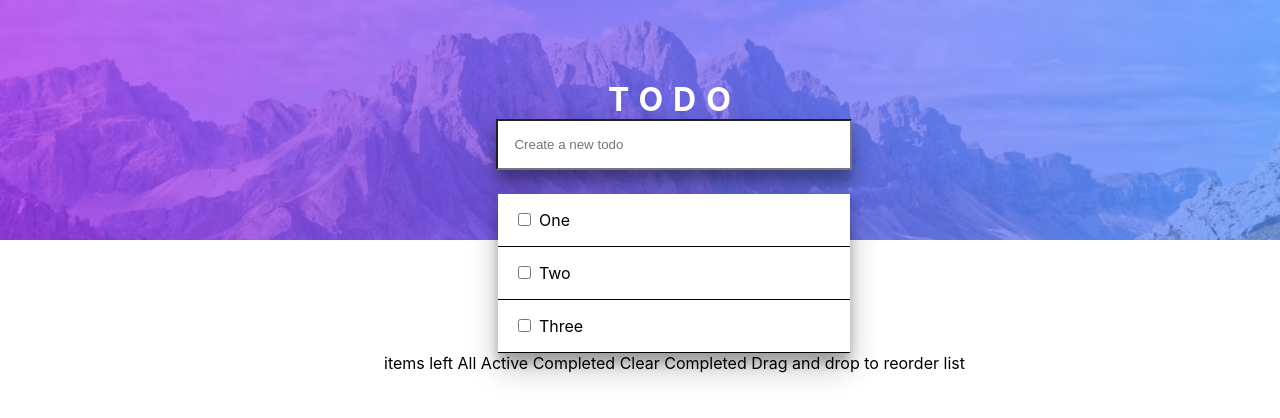
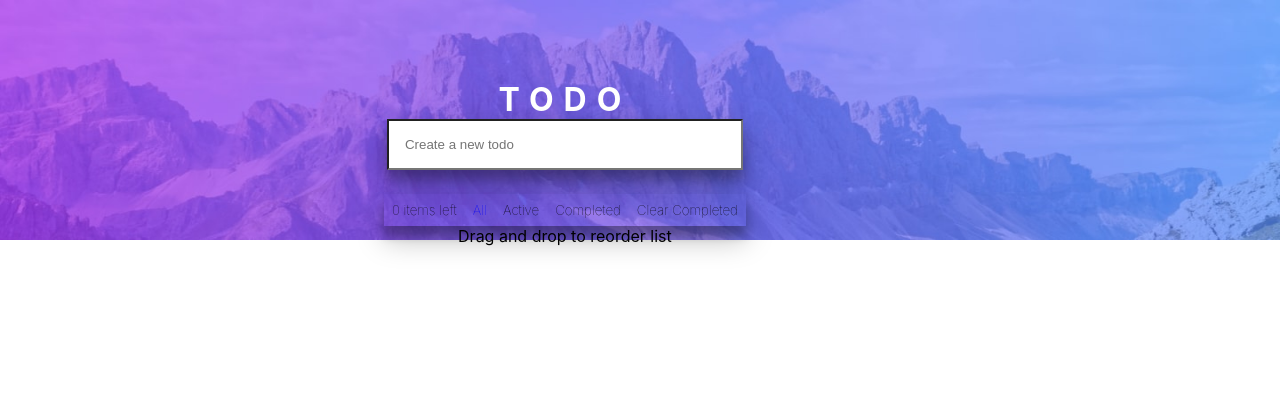
Before and after one commit to amansethi00/todo-react, a React (Create React App) app: page / in a window 1280 px wide. Shown: the top 418 px of the page. Built offline with nearby package versions, Linux system fonts and the light colour scheme.

Commit message:
feat:completed working

```diff
--- a/src/App.css
+++ b/src/App.css
@@ -3,6 +3,7 @@
 }
 :root {
   --light: white;
+  --spancolor: blue;
 }
 .App-logo {
   height: 40vmin;
@@ -79,4 +80,18 @@
   outline: none;
   background-color: var(--light);
   border-bottom: 1px solid black;
+  word-wrap: break-word;
 }
+.span-bar {
+  display: flex;
+  flex-direction: row;
+}
+.span-items {
+  margin: 0.5rem 0.5rem;
+  font-weight: lighter;
+  font-size: smaller;
+  cursor: pointer;
+}
+#all {
+  color: var(--spancolor);
+}
--- a/src/App.js
+++ b/src/App.js
@@ -9,21 +9,94 @@ import bgLightDark from "./images/bg-mobile-dark.jpg";
 
 function App() {
   const [newItem,setNewItem]=useState("");
-  const [OPTIONS,setOptions] = useState(["One", "Two", "Three"]);
+  const [completed,setCompleted] = useState("");
+  const [all,setAll] = useState("");
+  const [OPTIONS,setOptions] = useState([]);
+
+  const [remaining,setRemaining]=useState(OPTIONS.length);
   function fetchValue(event){
     setNewItem(event.target.value);
   }
   function addToList(event){
         if(event.key ==="Enter" && newItem!==""){
 
-          let newArr = [...OPTIONS,newItem];
+          let newArr = [...OPTIONS,{value:newItem,completed:false}];
           setOptions(newArr);
+          setRemaining(remaining+1);
           console.log(newArr);
+          event.target.value="";
         }
 
 
   }
+  function checkHandler(event){
+    // if(OPTIONS[OPTIONS.filter(s=>s.name).findIndex(event.target.value)].completed ===false){
+    //   return false;
+    // }
+    // else{
+    //   return true;
+    // }
+    if(OPTIONS===completed){
+      return true;
+    }
+    else{
+      // if(event.target.value.completed === false){
+      //   return false;
+      // }
+      // else{
+      //   return true;
+      // }
+      return "";
 
+    }
+
+  }
+ function checkBoxHandler(event){
+    // event.target.checked =!event.target.checked;
+    if(OPTIONS===completed){
+
+      // event.target.checked =true;
+      console.log(event);
+      console.log("completd m ho aap janab");
+    }
+    else{
+      console.log(event.target.checked);
+      if(event.target.checked ===true){
+        console.log(event.target.value);
+        OPTIONS.forEach(s=> {
+          if(s.value === event.target.value){
+            s.completed=true;
+          }
+        });
+
+      }
+      else{
+        OPTIONS.forEach(s=> {
+          if(s.value === event.target.value){
+            s.completed=false;
+          }
+        });
+      }
+      console.log(OPTIONS);
+
+    }
+
+
+
+
+ }
+ function completedHandler(){
+  setAll(OPTIONS);
+   let completed = OPTIONS.filter(s=>s.completed===true);
+   setCompleted(completed);
+
+   setOptions(completed);
+ }
+ function allHandler(){
+   setOptions(all);
+   setCompleted(completed);
+
+ }
 
   return (
 
@@ -36,25 +109,33 @@ function App() {
 
           <h1 className="head">TODO</h1>
 
-        <div><input type="text" className="list" placeholder="Create a new todo" onKeyPress={addToList} onChange={fetchValue}></input></div>
+        <div><input type="text" className="list" placeholder="Create a new todo" onKeyPress={addToList} onChange={fetchValue} ></input></div>
         <div className="useroutput" >
+
         {OPTIONS.map((value, index) => {
           return (
             <div key={index} id="output" className="output-list">
-              <input type="checkbox"></input> {value}
+              <input type="checkbox" className="checkbox"
+              onClick={checkBoxHandler} value={value.value} defaultChecked={value.completed}></input> {value.value}
               <br/>
             </div>
 
           );
         })}
+        <div className="span-bar">
+          <div id="items=left" className="span-items">{remaining} items left</div>
+          <div className="span-items" id="all" onClick={allHandler}> All</div>
+          <div className="span-items" id="active"> Active</div>
+          <div className="span-items" id="completed" onClick={completedHandler} > Completed</div>
+          <div id="clear" className="span-items">Clear Completed
+</div></div>
+
       </div>
-         items left
 
-          All
-          Active
-          Completed
 
-          Clear Completed
+
+
+
 
           Drag and drop to reorder list
 
```
Also changed, not shown: 1 other file (tests, documents, lock files or other folders).
